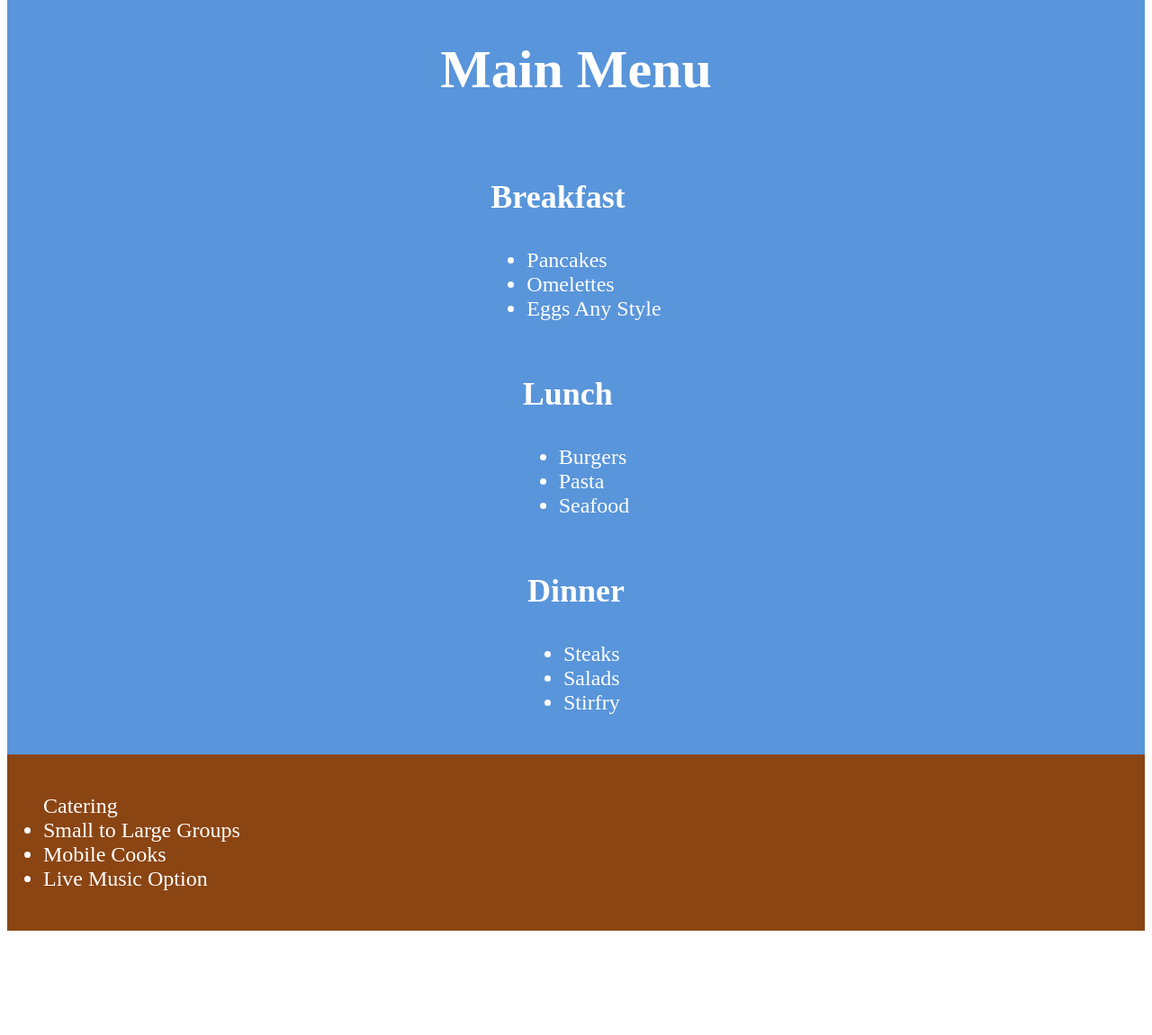
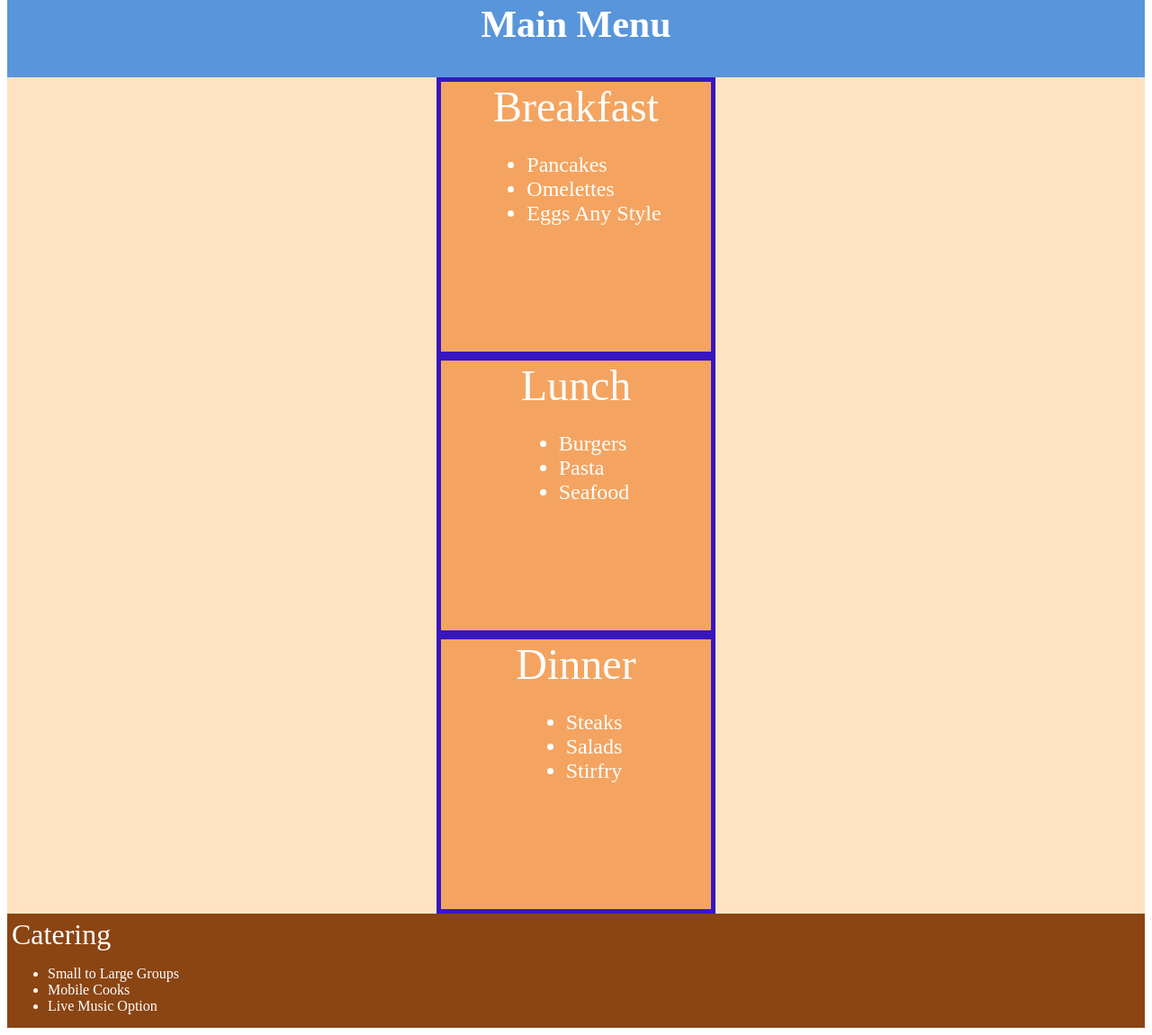
Before and after one commit to Jcummings81/Restaurant, a plain HTML site: page index.html in a window 1280 px wide. Shown: the part 130-1281 px from the top of the page at 90% size. Before the commit the page ends 1173 px from the top, so only its background shows below. Drawn offline with Linux system fonts and the light colour scheme.

Commit message:
lastpushofnight

```diff
--- a/index.html
+++ b/index.html
@@ -1,46 +1,59 @@
 <html>
     <head>
-        <title id="title"> </title></title>
+        <title id="title"> </title>
         <link rel="stylesheet" href="./styles.css" />
     </head>
 
     <body>
         <h1 id="header">Smorgasborgio's!!!</h1>
-        <div class="container">
-                    <h2>Main Menu</h2>
-<div>
-                    <h3>Breakfast</h3>
+
+
+        <div class="menu-container">
+
+            <h2>Main Menu</h2>
+            </div>
+<!--***********************************************-->
+<div class="menu-grid">
+         <!--__________________________________-->
+                <div class="menu-block">
+                    <div class="item">Breakfast</div>
                         <ul class="meal">
                             <li>Pancakes</li>
                             <li>Omelettes</li>
                             <li>Eggs Any Style</li>
                         </ul>
-</div>
-<div>
-                    <h3>Lunch</h3>
+                </div>
+<!--________________________________________________-->
+                <div class="menu-block">
+                    <div id="item">Lunch</div>
                         <ul class="meal">
                             <li>Burgers</li>
                             <li>Pasta</li>
                             <li>Seafood</li>
                         </ul>
-</div>
-<div>
-                <h3>Dinner</h3>
+                </div>
+<!--________________________________________________-->
+                <div class="menu-block">
+                   <div id="item">Dinner</div>
                         <ul class="meal">
                             <li>Steaks</li>
                             <li>Salads</li>
                             <li>Stirfry</li>
                             </li>
                         </ul>
-</div>
+                </div>
+<!--_______________________________________________-->
     </div>
-            <div id="catering">
-                <ul>Catering
+<!--***********************************************-->
+    <div id="catering">Catering
+                <div id="cat-cont">
+                <ul class="cat-list">
                     <li>Small to Large Groups</li>
                     <li>Mobile Cooks</li>
                     <li>Live Music Option</li>
                 </ul>
             </div>
+    </div>
     </body>
 
     <footer>
--- a/styles.css
+++ b/styles.css
@@ -1,6 +1,7 @@
 #header {
 font-size: 3em;
-margin: 20px 10px;
+height: 80px;
+margin: 2px;
 display: flex;
 justify-content: center;
 background-color: orange;
@@ -8,32 +9,52 @@ border: 4px solid red;
 
 }
 
-.container {
-    background-color: #5995DA;
+.menu-container {
+        background-color: #5995DA;
+        color: white;
+        font-size: 1.75em;
+        display: flex;
+        flex-direction: column;
+        align-items: center;
+        justify-content: center;
+      }
+.menu-block {
+    border: 5px solid rgb(55, 23, 194);
     color: white;
-    padding: 20px 0;
-    font-size: 1.5em;
+    font-size: 3em;
+    background-color: sandybrown;
+    width: 300px;
+    height: 300px;
     display: flex;
-  flex-direction: column;
-  align-items: center;
-  width: 100%;
+    flex-direction: column;
+    align-items: center;
+}
+.meal {
+    font-size: .5em;
+
+}
+.menu-grid {
+    width: 100%;
+    display: flex;
+    background-color: bisque;
+    flex-direction: column;
+    align-items: center;
 }
 
-  h2 {
-      font-size: 2.5em;
-  }
-  h3 {
-      font-size: 1.5em;
-  }
-  ul {
-      font-size: 1em;
+.catering-container {
+    font-size: 2em;
+}
+  #catering {
+      height: 15%;
+    font-size: 2em;
+    background-color: saddlebrown;
+    color: white;
+    padding: 5px;
+    display: flex;
+    flex-direction: column;
+    align-items: flex-start;
   }
 
-  #catering {
-    font-size: 1.5em;
-    background-color: saddlebrown;
-    color: white;
-    padding: 20px 0;
-    display: flex;
-    align-items: flex-start;
+  #cat-cont {
+      font-size: .5em;
   }
```
